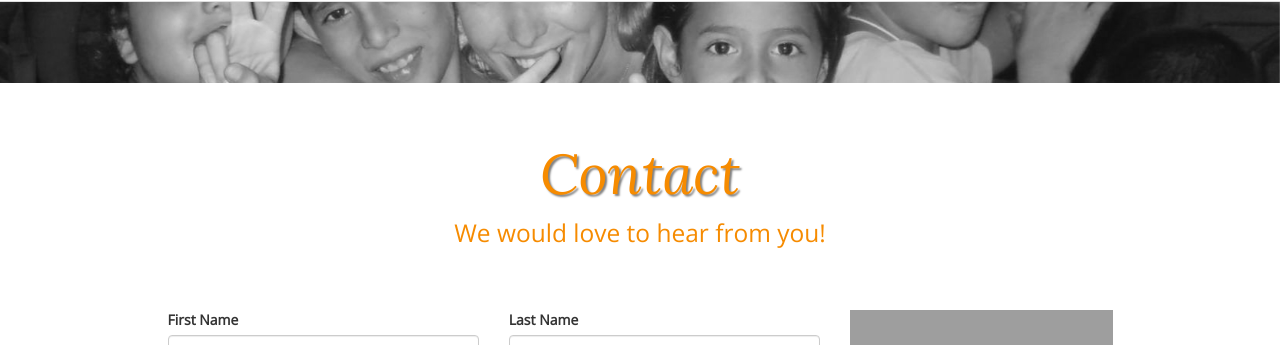
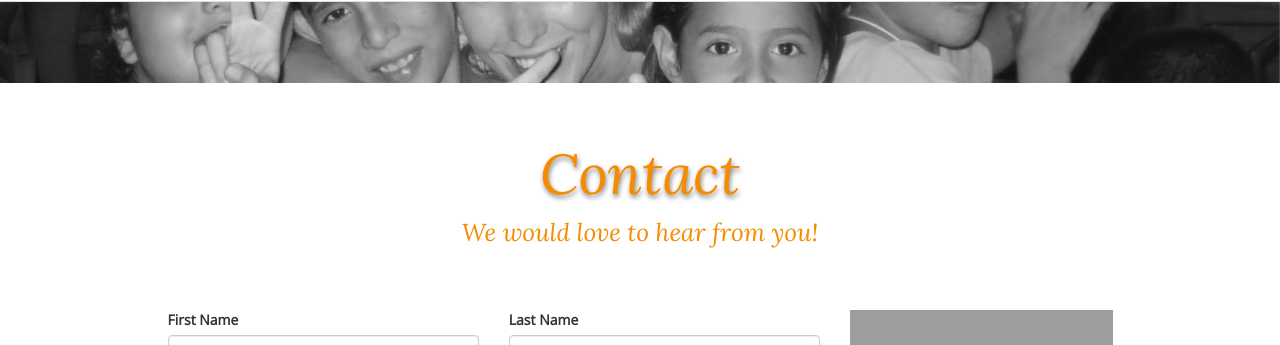
Before and after one commit to rgylling/TrashBrigade, a Jekyll site: the page built from contact.html, in a window 1280 px wide. Shown: the part 338-683 px from the top of the page. Built offline with Jekyll 4.4.1, drawn with Linux system fonts in a browser that asks for light colours; nearby versions of some CDN libraries; some web fonts are replaced; a script that is not in the unit is left out; grey boxes are pictures that could not be loaded.

```diff
--- a/css/brigada.scss
+++ b/css/brigada.scss
@@ -15,7 +15,7 @@
 .h1, h1 {
   font-size: 4em;
   margin-top: 60px;
-  text-shadow: 2px 2px 2px grey;
+  text-shadow: 1px 3px 5px grey;
 }
 
 .spaces {
@@ -173,12 +173,18 @@
 }
 
 .cursiveme {
-  /*font-family: cursive;*/
+  font-family:'Lora', serif;
   font-size: 1.75em;
   color: #f68b00;
   margin-bottom: 20px;
 }
 
+.boxMe {
+  -webkit-box-shadow: 0px 10px 35px 0px rgba(0,0,0,0.75);
+  -moz-box-shadow: 0px 10px 35px 0px rgba(0,0,0,0.75);
+  box-shadow: 0px 10px 35px 0px rgba(0,0,0,0.75);
+}
+
 @import 'johnny';
 @import 'randy';
 @import 'yvonne';
--- a/index.html
+++ b/index.html
@@ -10,7 +10,7 @@
       <h1 class="text-center">La Brigada de la Basura</h1>
       <p class="text-center cursiveme">"Help us keep our barrio clean"</p>
       <button type="button" class="btn btn-link btn-youtube center-block" data-toggle="modal" data-target="#myModal">
-        <img class="img-responsive" src="/img/thumb.jpg" width="400" height="250">
+        <img class="img-responsive boxMe" src="/img/thumb.jpg" width="400" height="250">
         <i class="fa fa-youtube-play fa-4x"></i>
      </button>
       <div class="modal modal--youtube" id="myModal" tabindex="-1" role="dialog" aria-labelledby="myModalLabel">
```
